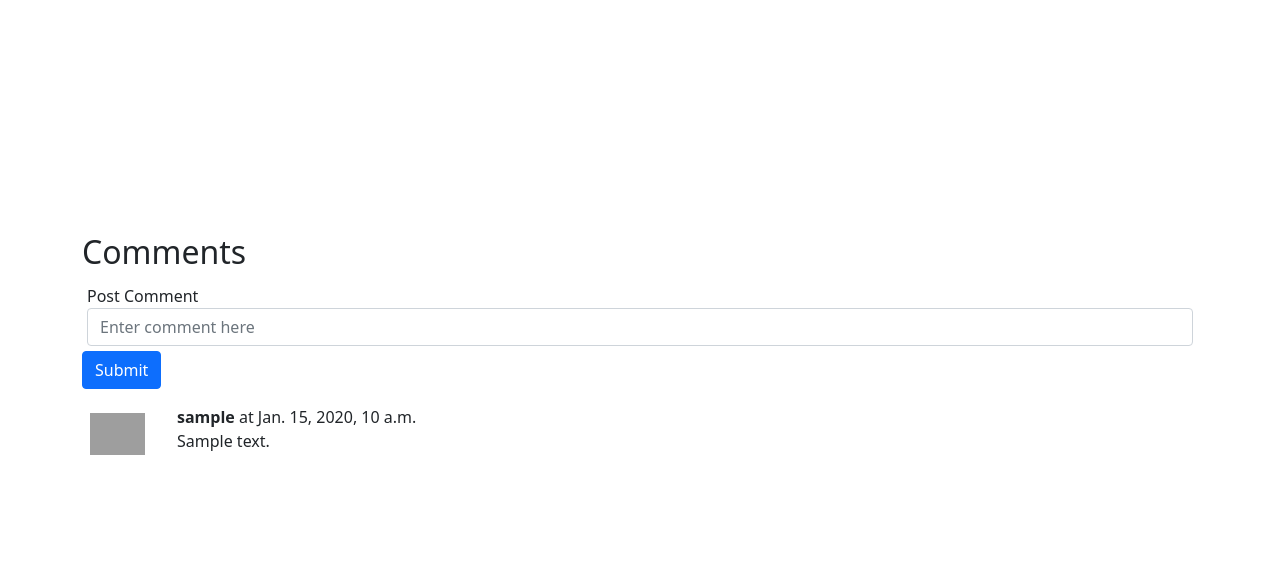
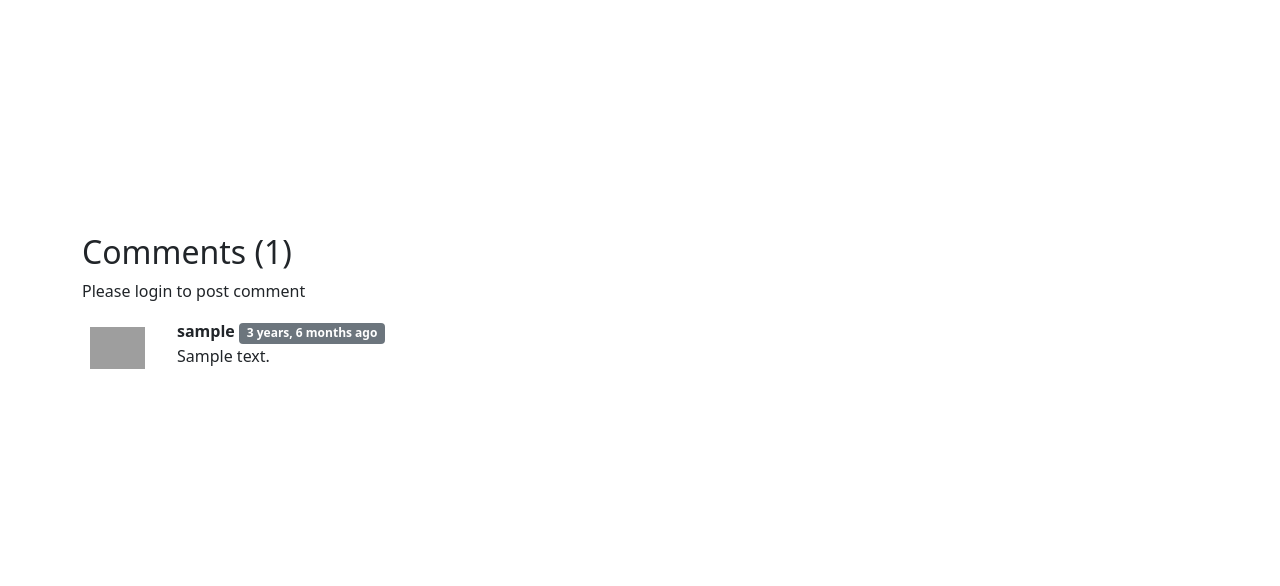
Before and after one commit to Yaswanth14/Blog, a Django app: template templates/blogpost.html in a window 1280 px wide. Shown: the part 559-1145 px from the top of the page. Run offline with Django 4.2, Linux system fonts and the light colour scheme; tables that the repository leaves empty hold one stand-in row (values such as "Sample post"); the template is opened without the code that fills it: values that come from a table or form of the project are taken from there, most other values are stand-ins (such as "Sample title", 1, 10 or a date in 2020); data that the repository does not hold is empty; grey boxes are pictures that could not be loaded.

Commit message:
Error handling in comments, comment timestamps

```diff
--- a/snoozeWrites/settings.py
+++ b/snoozeWrites/settings.py
@@ -39,6 +39,7 @@ INSTALLED_APPS = [
     'django.contrib.sessions',
     'django.contrib.messages',
     'django.contrib.staticfiles',
+    'django.contrib.humanize',
 ]
 
 MIDDLEWARE = [
--- a/templates/blogpost.html
+++ b/templates/blogpost.html
@@ -9,7 +9,7 @@
     padding: 5px;
   }
 </style>
-{% endblock css %}
+{% endblock css %} {% load humanize %}
 
 <div class="container">
   <h1 class="my-3 row">{{blog.title}}</h1>
@@ -19,7 +19,8 @@
 </div>
 
 <div class="container">
-  <h2>Comments</h2>
+  <h2>Comments ({{comments.count}})</h2>
+  {% if user.is_authenticated %}
   <form action="/blogpost/postComment/" method="post">
     {% csrf_token %}
     <div class="form-group">
@@ -34,7 +35,9 @@
     <input type="hidden" name="postSno" value="{{blog.sno}}" />
     <button type="submit" class="btn btn-primary">Submit</button>
   </form>
-  {% for comment in comments %}
+  {% else %}
+  <p>Please login to post comment</p>
+  {% endif %} {% for comment in comments %}
   <div class="row my-3">
     <div class="col-md-1">
       <img
@@ -44,7 +47,8 @@
       />
     </div>
     <div class="col-md-11">
-      <b> {{comment.user.username}} </b> at {{comment.timestamp}}
+      <b> {{comment.user.username}} </b>
+      <span class="badge bg-secondary">{{comment.timestamp| naturaltime}}</span>
       <div>{{comment.comment}}</div>
     </div>
   </div>
```
